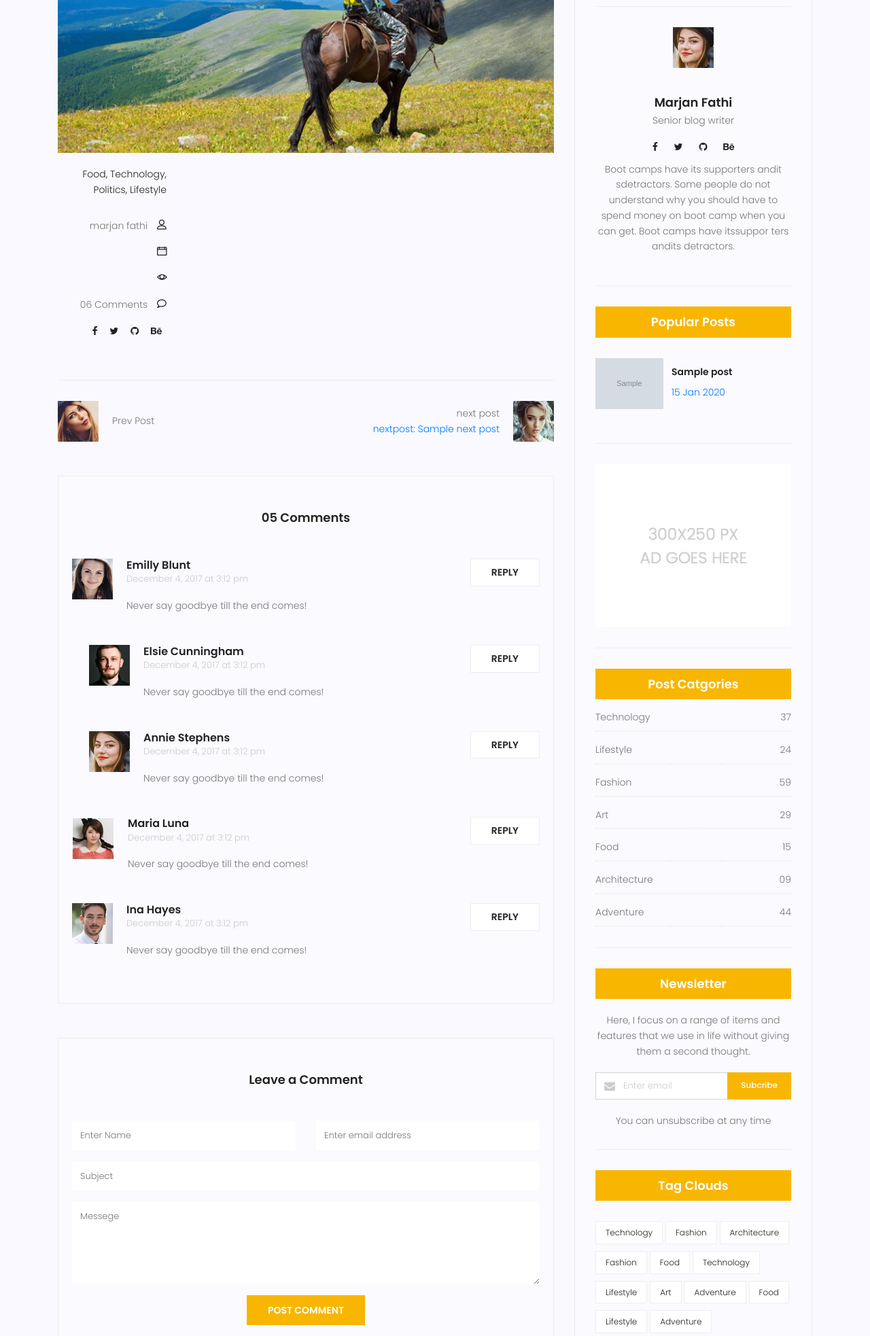
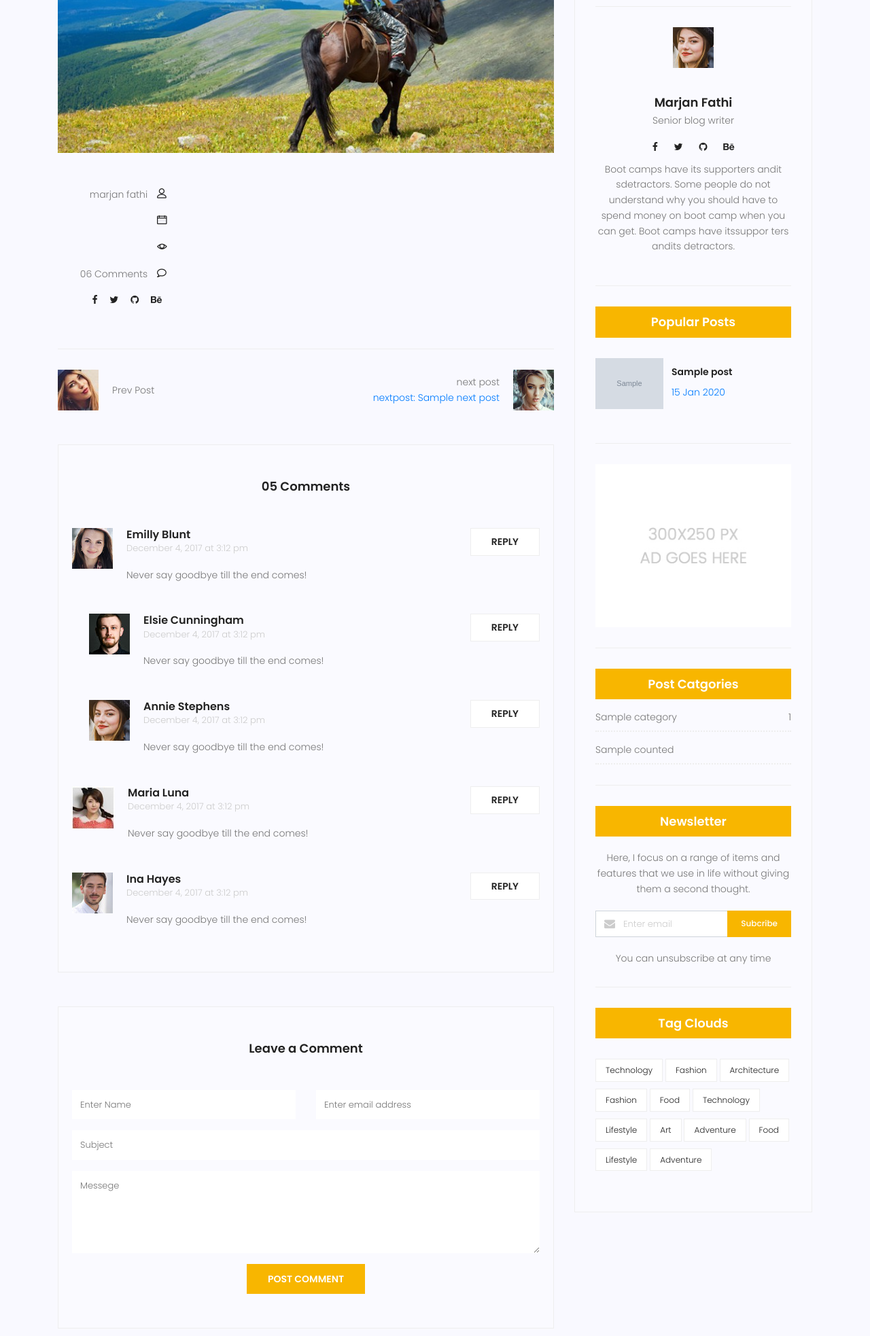
Before and after one commit to marjan-fathi210/mysite4, a Django app: template templates/blog/blog-single.html in a window 1280 px wide. Shown: the part 478-2444 px from the top of the page at 68% size. Run offline with Django 5.2, Linux system fonts and the light colour scheme; tables that the repository leaves empty hold one stand-in row (values such as "Sample post"); the template is opened without the code that fills it: values that come from a table or form of the project are taken from there, most other values are stand-ins (such as "Sample title", 1, 10 or a date in 2020); grey boxes marked "Sample" are stand-in pictures; some libraries are stand-ins or nearby versions.

Commit message:
show count of post for every category
by inclusion tag I can bring blog-post-categories.html into blog home and single blog template. in inclusion tag write a function for calculated for every category how many post register

```diff
--- a/blog/templatetags/blog_tags.py
+++ b/blog/templatetags/blog_tags.py
@@ -1,5 +1,6 @@
 from django import template
 from blog.models import Post
+from blog.models import Category
 
 register= template.Library()
 
@@ -12,10 +13,21 @@ def function():
 def function():
     posts= Post.objects.filter(status=1)
     return posts
+
 @register.filter
 def snippet(value, arg=20):
     return value[:arg] + "..."
+
 @register.inclusion_tag('blog/blog-popular-posts.html')
 def latestposts(arg=3):
     posts= Post.objects.filter(status=1).order_by('published_date')[:arg]
     return {'posts':posts}
+
+@register.inclusion_tag('blog/blog-post-categories.html')
+def postcategories():
+    posts=Post.objects.filter(status=1)
+    categories=Category.objects.all()
+    cat_dict={}
+    for name in categories:
+        cat_dict[name]=posts.filter(category=name).count()
+    return {'categories':cat_dict}
--- a/blog/views.py
+++ b/blog/views.py
@@ -1,5 +1,6 @@
 from django.shortcuts import render, get_object_or_404
 from blog.models import Post
+from blog.models import Category
 from django.utils import timezone
 from django.http import HttpResponse, JsonResponse
 
--- /dev/null
+++ b/templates/blog/blog-post-categories.html
@@ -0,0 +1,19 @@
+{% load static %}
+<div class="single-sidebar-widget post-category-widget">
+    <h4 class="category-title">Post Catgories</h4>
+    <ul class="cat-list">
+        {% for name,count in categories.items %}
+        <li>
+            <a href="#" class="d-flex justify-content-between">
+
+                <p>{{name}}</p>
+                <p>{{count}}</p>
+
+            </a>
+        </li>
+        <li>
+            {{counted}}
+        </li>
+        {% endfor %}
+    </ul>
+</div>
--- a/templates/blog/blog-single.html
+++ b/templates/blog/blog-single.html
@@ -33,10 +33,10 @@
 					</div>
 					<div class="col-lg-3  col-md-3 meta-details">
 						<ul class="tags">
-							<li><a href="#">Food,</a></li>
-							<li><a href="#">Technology,</a></li>
-							<li><a href="#">Politics,</a></li>
-							<li><a href="#">Lifestyle</a></li>
+							{% for cat in post.category.all %}
+							<a href="#">{{cat.name}}</a>
+							{% if not forloop.last %},{% endif %}
+							{% endfor %}
 						</ul>
 						<div class="user-details row">
 							<p class="user-name col-lg-12 col-md-12 col-6"><a href="#">marjan fathi</a> <span
@@ -237,53 +237,7 @@
 					{% include 'blog/blog-writer.html' %}
 					{% latestposts %}
 					{% include 'blog/blog-ads.html' %}
-					<div class="single-sidebar-widget post-category-widget">
-						<h4 class="category-title">Post Catgories</h4>
-						<ul class="cat-list">
-							<li>
-								<a href="#" class="d-flex justify-content-between">
-									<p>Technology</p>
-									<p>37</p>
-								</a>
-							</li>
-							<li>
-								<a href="#" class="d-flex justify-content-between">
-									<p>Lifestyle</p>
-									<p>24</p>
-								</a>
-							</li>
-							<li>
-								<a href="#" class="d-flex justify-content-between">
-									<p>Fashion</p>
-									<p>59</p>
-								</a>
-							</li>
-							<li>
-								<a href="#" class="d-flex justify-content-between">
-									<p>Art</p>
-									<p>29</p>
-								</a>
-							</li>
-							<li>
-								<a href="#" class="d-flex justify-content-between">
-									<p>Food</p>
-									<p>15</p>
-								</a>
-							</li>
-							<li>
-								<a href="#" class="d-flex justify-content-between">
-									<p>Architecture</p>
-									<p>09</p>
-								</a>
-							</li>
-							<li>
-								<a href="#" class="d-flex justify-content-between">
-									<p>Adventure</p>
-									<p>44</p>
-								</a>
-							</li>
-						</ul>
-					</div>
+					{% postcategories %}
 					<div class="single-sidebar-widget newsletter-widget">
 						<h4 class="newsletter-title">Newsletter</h4>
 						<p>
```
Also changed, not shown: templates/blog/blog-home.html (+3 -47 lines).
